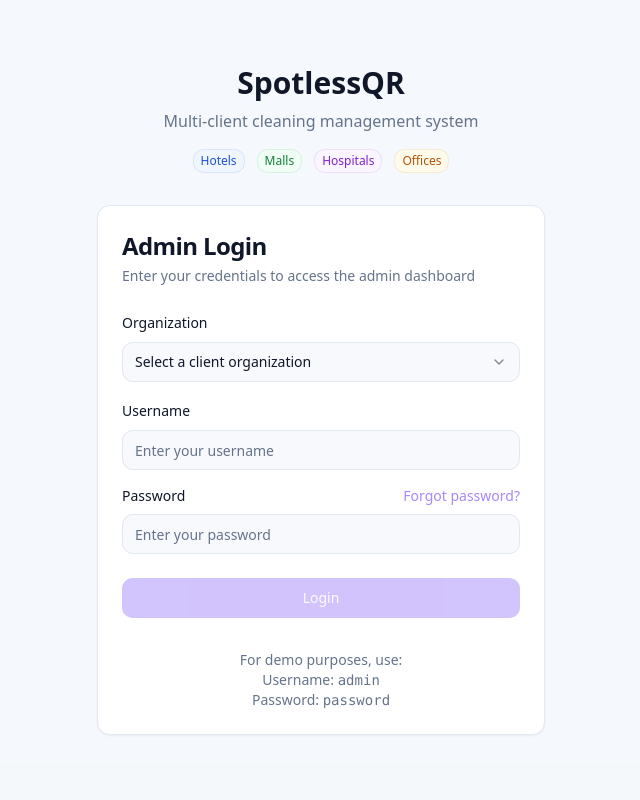
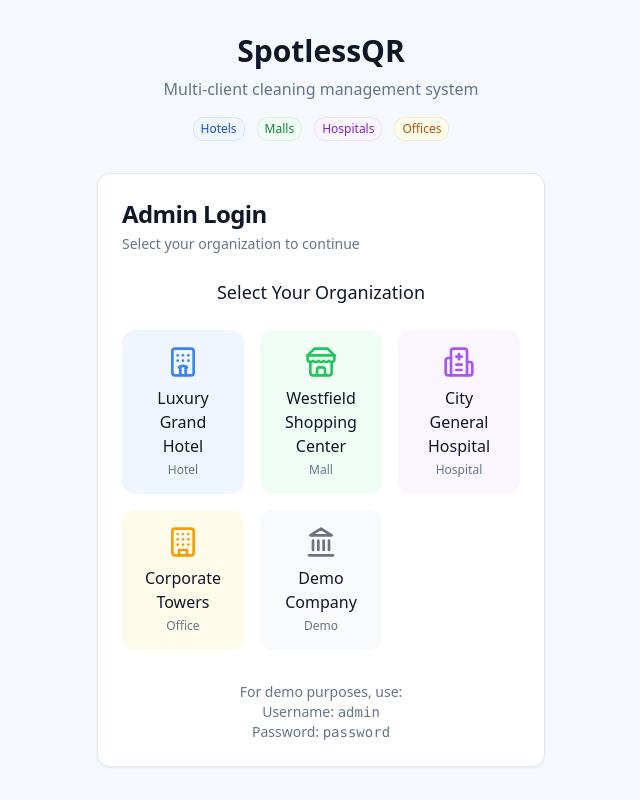
Before and after one commit to esmat-nawahda/clean-scan-track-it, a React (Vite) app: page /admin in a window 1280 px wide. Shown: the whole page, without its empty margins (319-959 px from the left). Built offline with nearby package versions, Linux system fonts and the light colour scheme.

Commit message:
Refactor: Improve organization selection UI
Improve the organization selection UI in the admin login component.

```diff
--- a/src/components/admin/AdminLogin.tsx
+++ b/src/components/admin/AdminLogin.tsx
@@ -6,22 +6,33 @@ import { Input } from '@/components/ui/input';
 import { Label } from '@/components/ui/label';
 import { Card, CardContent, CardDescription, CardFooter, CardHeader, CardTitle } from '@/components/ui/card';
 import { toast } from 'sonner';
-import { Select, SelectContent, SelectItem, SelectTrigger, SelectValue } from '@/components/ui/select';
+import ClientSelectionGrid from './ClientSelectionGrid';
 
 // Mock client organizations data
 const clientOrganizations = [
   { id: 1, name: 'Luxury Grand Hotel', type: 'Hotel' },
   { id: 2, name: 'Westfield Shopping Center', type: 'Mall' },
   { id: 3, name: 'City General Hospital', type: 'Hospital' },
-  { id: 4, name: 'Demo Company', type: 'Demo' },
+  { id: 4, name: 'Corporate Towers', type: 'Office' },
+  { id: 5, name: 'Demo Company', type: 'Demo' },
 ];
 
 const AdminLogin = () => {
   const navigate = useNavigate();
   const [username, setUsername] = useState('');
   const [password, setPassword] = useState('');
-  const [selectedClientId, setSelectedClientId] = useState<string>('');
+  const [selectedClientId, setSelectedClientId] = useState<number | null>(null);
   const [isLoading, setIsLoading] = useState(false);
+  const [step, setStep] = useState<'select-client' | 'enter-credentials'>('select-client');
+
+  const handleClientSelect = (clientId: number) => {
+    setSelectedClientId(clientId);
+    setStep('enter-credentials');
+  };
+
+  const handleBackToClientSelect = () => {
+    setStep('select-client');
+  };
 
   const handleLogin = async (e: React.FormEvent) => {
     e.preventDefault();
@@ -44,7 +55,7 @@ const AdminLogin = () => {
       await new Promise(resolve => setTimeout(resolve, 1000));
 
       // Find the selected client
-      const selectedClient = clientOrganizations.find(client => client.id.toString() === selectedClientId);
+      const selectedClient = clientOrganizations.find(client => client.id === selectedClientId);
 
       // Demo credentials for testing
       if (username === 'admin' && password === 'password' && selectedClient) {
@@ -76,28 +87,42 @@ const AdminLogin = () => {
       <CardHeader className="space-y-1">
         <CardTitle className="text-2xl">Admin Login</CardTitle>
         <CardDescription>
-          Enter your credentials to access the admin dashboard
+          {step === 'select-client'
+            ? 'Select your organization to continue'
+            : 'Enter your credentials to access the admin dashboard'}
         </CardDescription>
       </CardHeader>
+
+      {step === 'select-client' ? (
+        <>
+          <CardContent>
+            <ClientSelectionGrid
+              clients={clientOrganizations}
+              onSelect={handleClientSelect}
+              selectedClientId={selectedClientId}
+            />
+          </CardContent>
+        </>
+      ) : (
         <form onSubmit={handleLogin}>
           <CardContent className="space-y-4">
-          <div className="space-y-2">
-            <Label htmlFor="clientOrg">Organization</Label>
-            <Select
-              value={selectedClientId}
-              onValueChange={setSelectedClientId}
+            <div className="flex items-center gap-2 p-2 rounded-md bg-muted/50">
+              <div className="flex-1">
+                <p className="text-sm font-medium">
+                  {clientOrganizations.find(client => client.id === selectedClientId)?.name}
+                </p>
+                <p className="text-xs text-muted-foreground">
+                  {clientOrganizations.find(client => client.id === selectedClientId)?.type}
+                </p>
+              </div>
+              <Button
+                type="button"
+                variant="ghost"
+                size="sm"
+                onClick={handleBackToClientSelect}
               >
-              <SelectTrigger id="clientOrg" disabled={isLoading}>
-                <SelectValue placeholder="Select a client organization" />
-              </SelectTrigger>
-              <SelectContent>
-                {clientOrganizations.map(client => (
-                  <SelectItem key={client.id} value={client.id.toString()}>
-                    {client.name} ({client.type})
-                  </SelectItem>
-                ))}
-              </SelectContent>
-            </Select>
+                Change
+              </Button>
             </div>
 
             <div className="space-y-2">
@@ -134,12 +159,14 @@ const AdminLogin = () => {
             <Button
               type="submit"
               className="w-full"
-            disabled={isLoading || !selectedClientId}
+              disabled={isLoading}
             >
               {isLoading ? 'Logging in...' : 'Login'}
             </Button>
           </CardFooter>
         </form>
+      )}
+
       <div className="px-8 pb-6 pt-2 text-center text-sm text-muted-foreground">
         <p>
           For demo purposes, use:
--- /dev/null
+++ b/src/components/admin/ClientSelectionGrid.tsx
@@ -0,0 +1,82 @@
+
+import React from 'react';
+import { Building, Hotel, Hospital, Landmark, Store } from 'lucide-react';
+import { Button } from '@/components/ui/button';
+
+type ClientOrganizationType = 'Hotel' | 'Mall' | 'Hospital' | 'Office' | 'Demo';
+
+interface ClientOrganization {
+  id: number;
+  name: string;
+  type: ClientOrganizationType;
+}
+
+interface ClientSelectionGridProps {
+  clients: ClientOrganization[];
+  onSelect: (clientId: number) => void;
+  selectedClientId: number | null;
+}
+
+const ClientSelectionGrid: React.FC<ClientSelectionGridProps> = ({
+  clients,
+  onSelect,
+  selectedClientId,
+}) => {
+  // Function to get icon based on client type
+  const getClientIcon = (type: ClientOrganizationType) => {
+    switch (type) {
+      case 'Hotel':
+        return <Hotel className="h-8 w-8 mb-2 text-blue-500" />;
+      case 'Hospital':
+        return <Hospital className="h-8 w-8 mb-2 text-purple-500" />;
+      case 'Mall':
+        return <Store className="h-8 w-8 mb-2 text-green-500" />;
+      case 'Office':
+        return <Building className="h-8 w-8 mb-2 text-amber-500" />;
+      case 'Demo':
+        return <Landmark className="h-8 w-8 mb-2 text-gray-500" />;
+    }
+  };
+
+  // Function to get background color based on client type
+  const getCardStyle = (type: ClientOrganizationType, isSelected: boolean) => {
+    const baseStyles = "p-4 rounded-lg transition-all duration-200 cursor-pointer";
+    const selectedStyles = isSelected ? "ring-2 ring-primary transform translate-y-[-4px]" : "hover:translate-y-[-4px]";
+
+    switch (type) {
+      case 'Hotel':
+        return `${baseStyles} ${selectedStyles} bg-blue-50 hover:bg-blue-100`;
+      case 'Hospital':
+        return `${baseStyles} ${selectedStyles} bg-purple-50 hover:bg-purple-100`;
+      case 'Mall':
+        return `${baseStyles} ${selectedStyles} bg-green-50 hover:bg-green-100`;
+      case 'Office':
+        return `${baseStyles} ${selectedStyles} bg-amber-50 hover:bg-amber-100`;
+      case 'Demo':
+        return `${baseStyles} ${selectedStyles} bg-gray-50 hover:bg-gray-100`;
+    }
+  };
+
+  return (
+    <div className="space-y-6">
+      <h2 className="text-lg font-medium text-center">Select Your Organization</h2>
+      <div className="grid grid-cols-1 sm:grid-cols-2 md:grid-cols-3 gap-4">
+        {clients.map((client) => (
+          <div
+            key={client.id}
+            className={getCardStyle(client.type, client.id === selectedClientId)}
+            onClick={() => onSelect(client.id)}
+          >
+            <div className="flex flex-col items-center text-center">
+              {getClientIcon(client.type)}
+              <h3 className="font-medium">{client.name}</h3>
+              <p className="text-xs text-muted-foreground mt-1">{client.type}</p>
+            </div>
+          </div>
+        ))}
+      </div>
+    </div>
+  );
+};
+
+export default ClientSelectionGrid;
--- a/src/pages/AdminPage.tsx
+++ b/src/pages/AdminPage.tsx
@@ -11,7 +11,7 @@ const AdminPage = () => {
           <p className="text-muted-foreground mb-4">
             Multi-client cleaning management system
           </p>
-          <div className="flex justify-center gap-3 mb-6">
+          <div className="flex flex-wrap justify-center gap-3 mb-6">
             <span className="inline-flex items-center rounded-md bg-blue-50 px-2 py-1 text-xs font-medium text-blue-700 ring-1 ring-inset ring-blue-700/10">
               Hotels
             </span>
```
Lines whose indentation alone changed are shown as unchanged.
